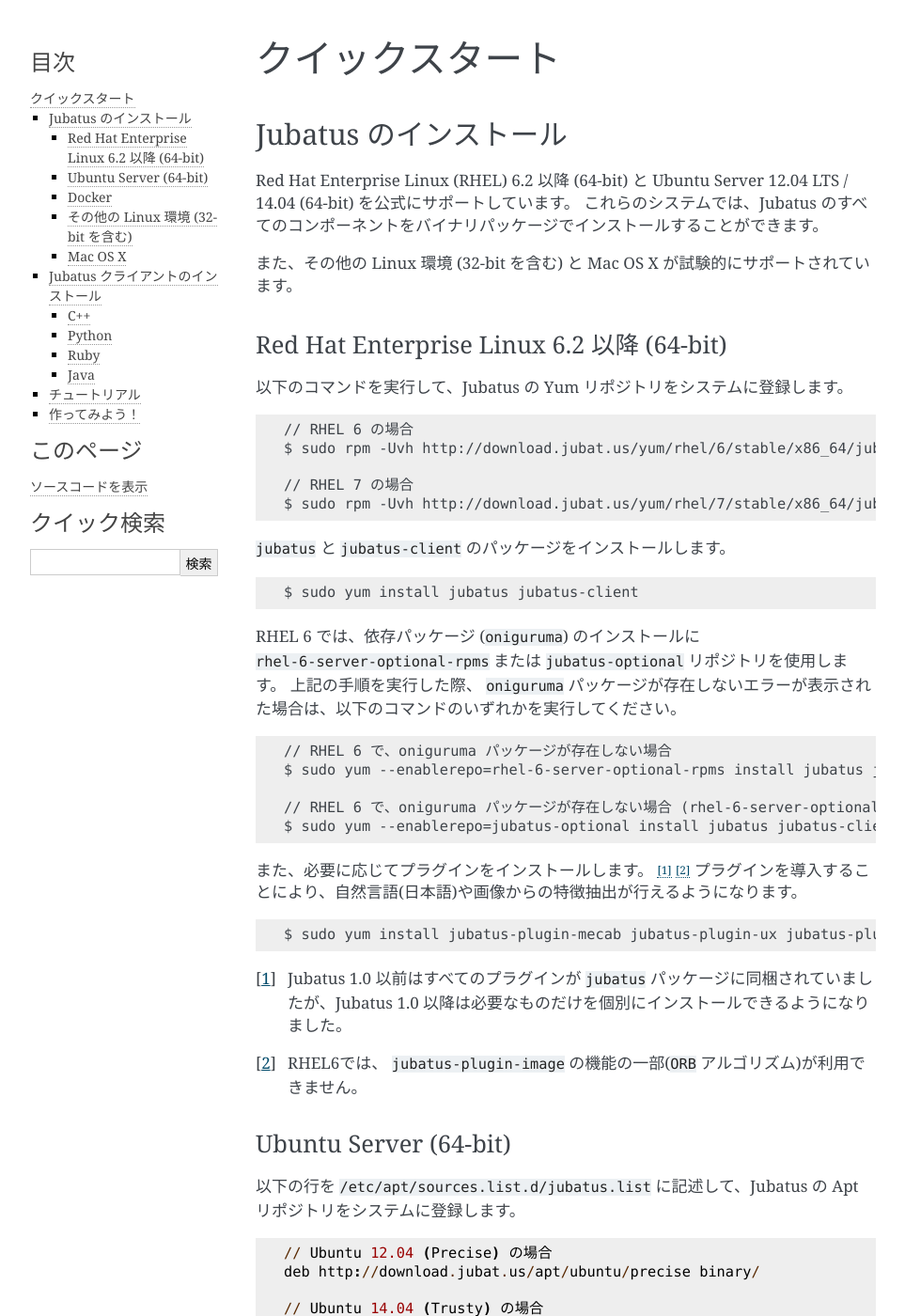
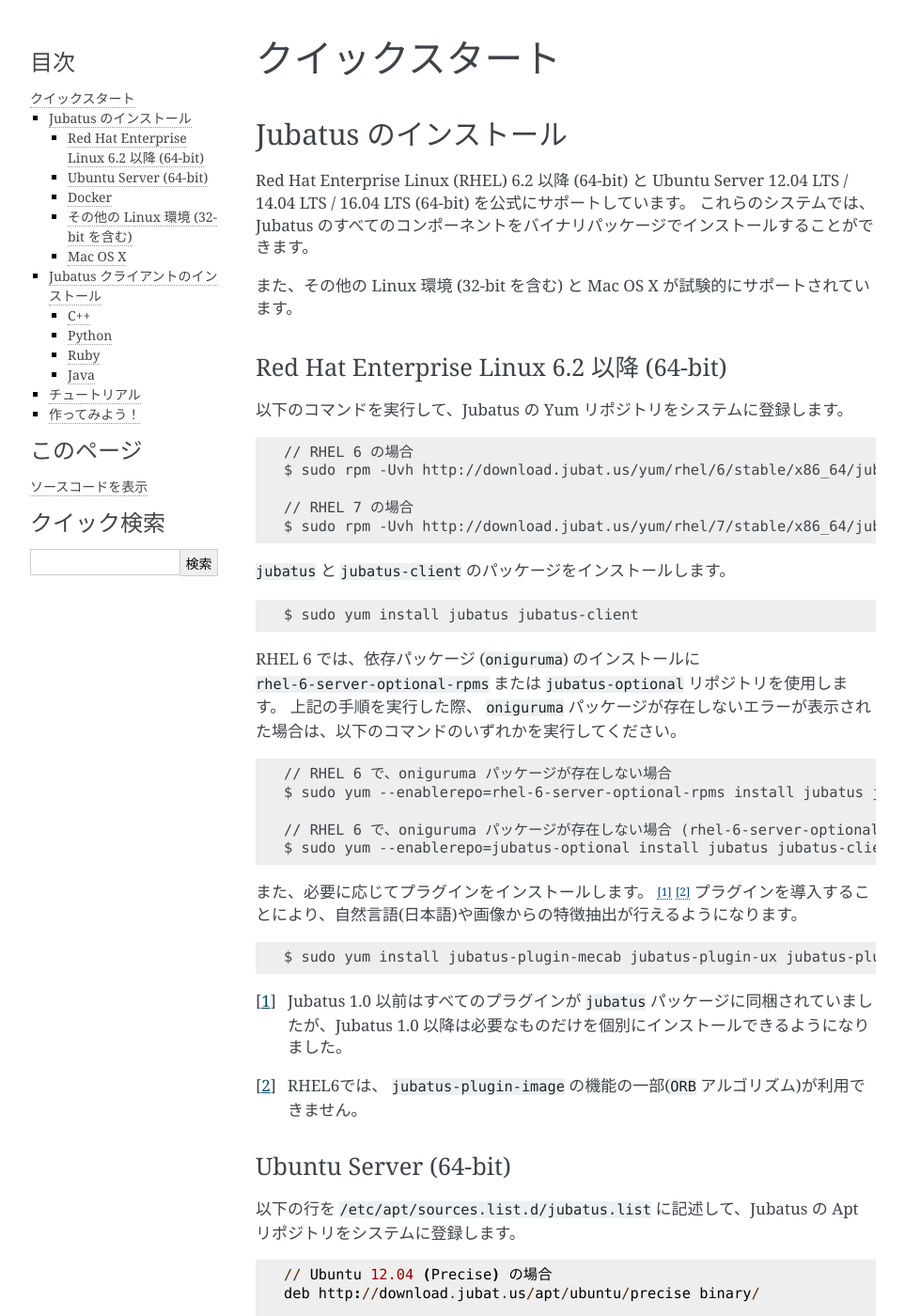
Before and after one commit to jubatus/website, a Sphinx documentation site: the page built from source/ja/quickstart.rst, in a window 1280 px wide and 1400 px high. Shown: the whole window at 94% size, without its empty margins (148-1111 px from the left). Built offline with Sphinx 7.4.7, drawn with Linux system fonts in a browser that asks for light colours; the version number could not be read and is left out; some of the changed text lies outside the part shown.

Commit message:
add support for Ubuntu 16.04 LTS

```diff
--- a/source/ja/quickstart.rst
+++ b/source/ja/quickstart.rst
@@ -5,7 +5,7 @@
 Jubatus のインストール
 ----------------------
 
-Red Hat Enterprise Linux (RHEL) 6.2 以降 (64-bit) と Ubuntu Server 12.04 LTS / 14.04  (64-bit) を公式にサポートしています。
+Red Hat Enterprise Linux (RHEL) 6.2 以降 (64-bit) と Ubuntu Server 12.04 LTS / 14.04 LTS / 16.04 LTS (64-bit) を公式にサポートしています。
 これらのシステムでは、Jubatus のすべてのコンポーネントをバイナリパッケージでインストールすることができます。
 
 また、その他の Linux 環境 (32-bit を含む) と Mac OS X が試験的にサポートされています。
@@ -64,6 +64,9 @@
 
   // Ubuntu 14.04 (Trusty) の場合
   deb http://download.jubat.us/apt/ubuntu/trusty binary/
+
+  // Ubuntu 16.04 (Xenial) の場合
+  deb http://download.jubat.us/apt/ubuntu/xenial binary/
 
 ``jubatus`` のパッケージをインストールします。
 
```
Also changed, not shown: other parts of source/ja/quickstart.rst (+2 -0 lines), source/en/quickstart.rst (+6 -1 lines).
